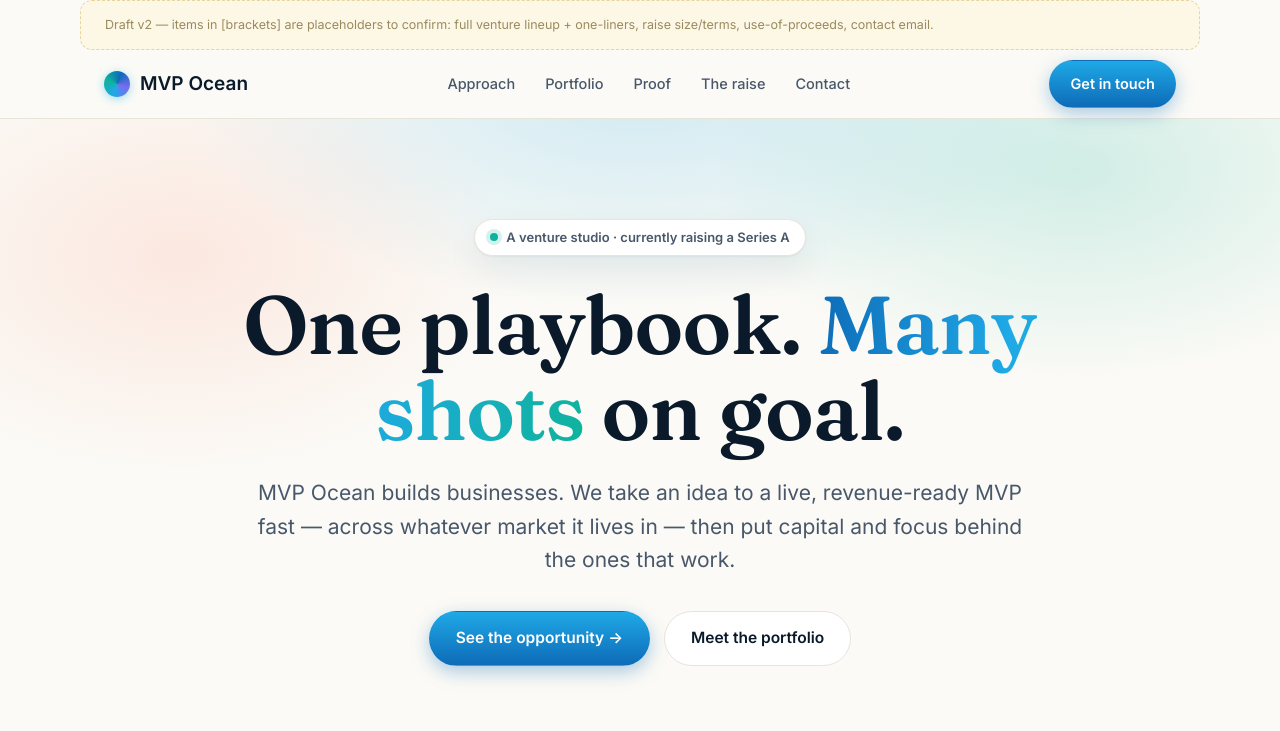
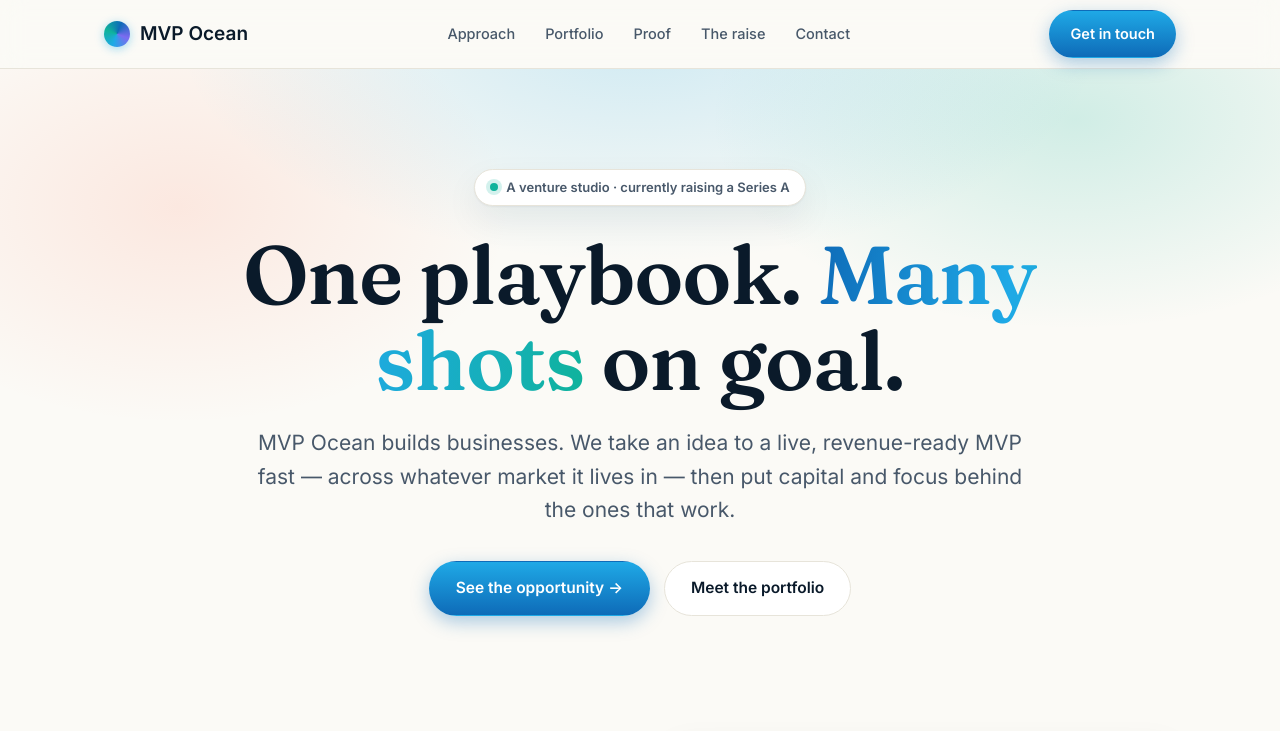
Before and after one commit to benjonesgo-max/mvpocean-landing, a plain HTML site: page index.html in a window 1280 px wide. Shown: the top 731 px of the page. Drawn offline with Linux system fonts and the light colour scheme.

Commit message:
Add files via upload

```diff
--- a/index.html
+++ b/index.html
@@ -148,7 +148,6 @@
 </head>
 <body>
 
-<div class="note">Draft v2 — items in [brackets] are placeholders to confirm: full venture lineup + one-liners, raise size/terms, use-of-proceeds, contact email.</div>
 
 <header>
   <div class="wrap">
```
